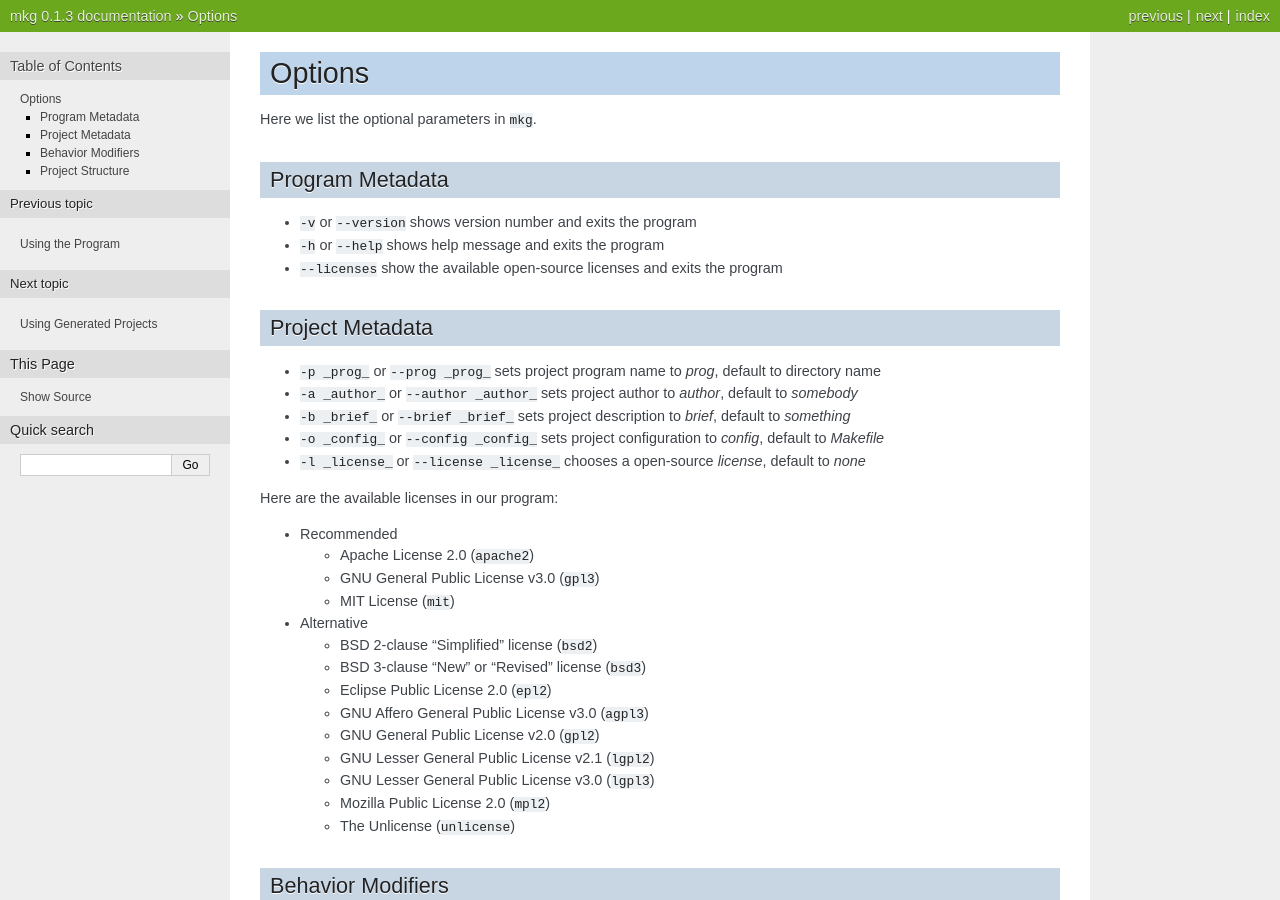
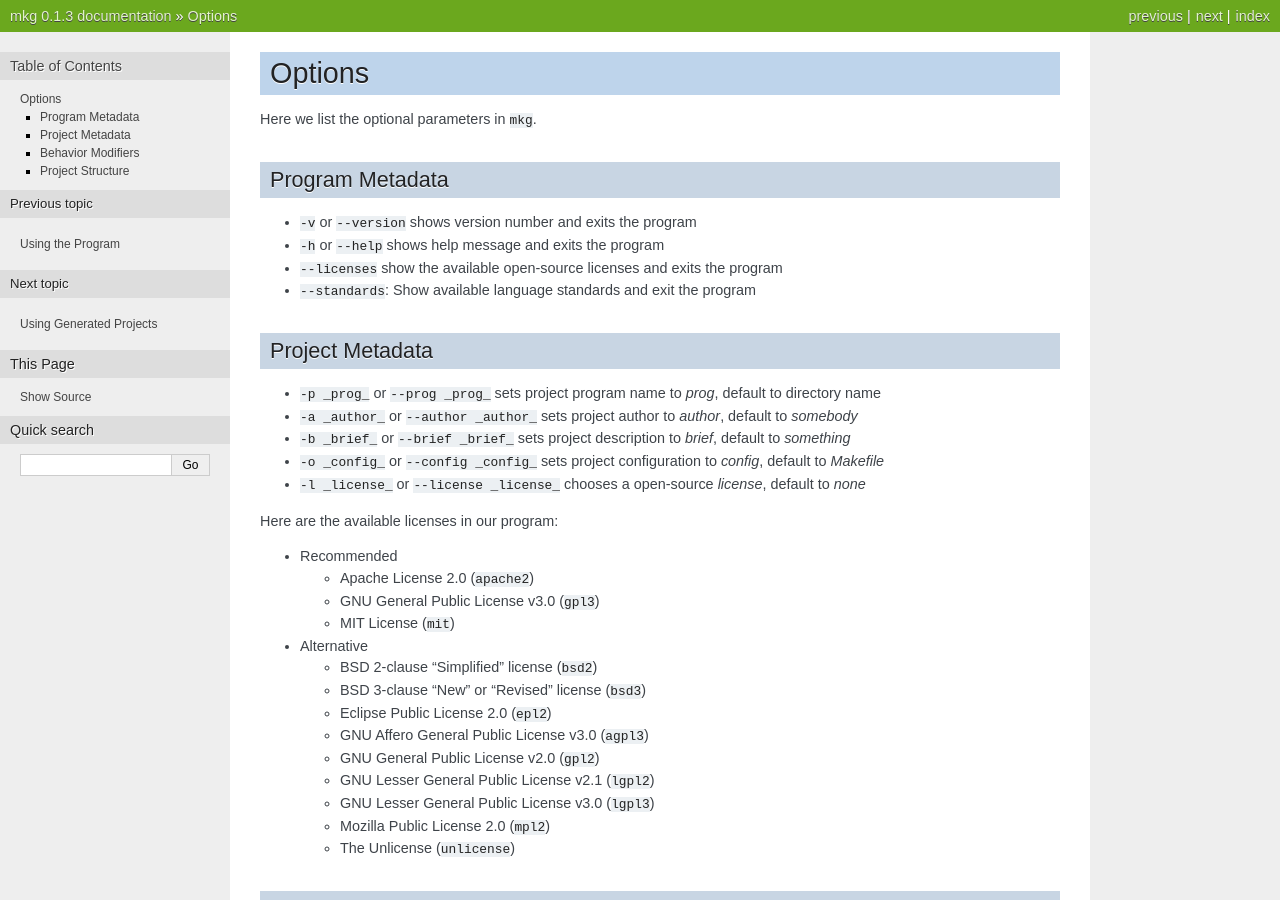
Before and after one commit to cwchentw/mkg-doc, a Sphinx documentation site: the page built from source/option.rst, in a window 1280 px wide and 900 px high. Built offline with Sphinx 7.4.7, drawn with Linux system fonts in a browser that asks for light colours.

Commit message:
Minor update

```diff
--- a/source/option.rst
+++ b/source/option.rst
@@ -11,6 +11,7 @@ Program Metadata
 * ``-v`` or ``--version`` shows version number and exits the program
 * ``-h`` or ``--help`` shows help message and exits the program
 * ``--licenses`` show the available open-source licenses and exits the program
+* ``--standards``: Show available language standards and exit the program
 
 -----------------
 Project Metadata
@@ -80,7 +81,7 @@ Here are the available language standard for C++:
 * ``gnu++14``
 * ``gnu++17``
 
-Due to the limitation from Visual C++, `mkg` will automatically set to the most appropriate language standard for C++ when using Visual C++.
+Due to the limitation from Visual C++, ``mkg`` will automatically set to the most appropriate language standard for C++ when using Visual C++.
 
 ------------------
 Project Structure
```
